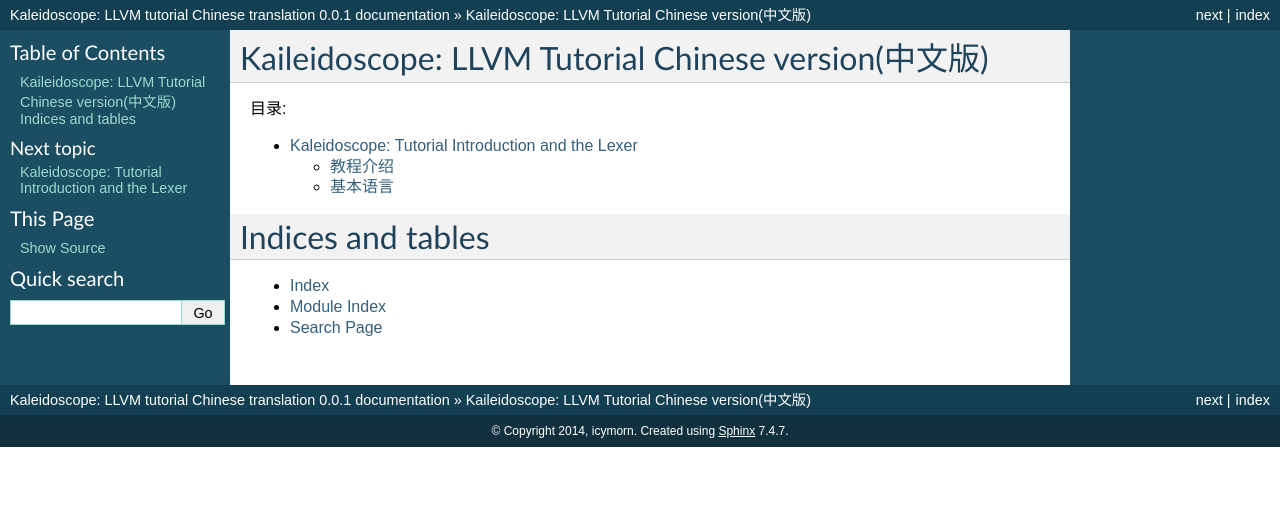
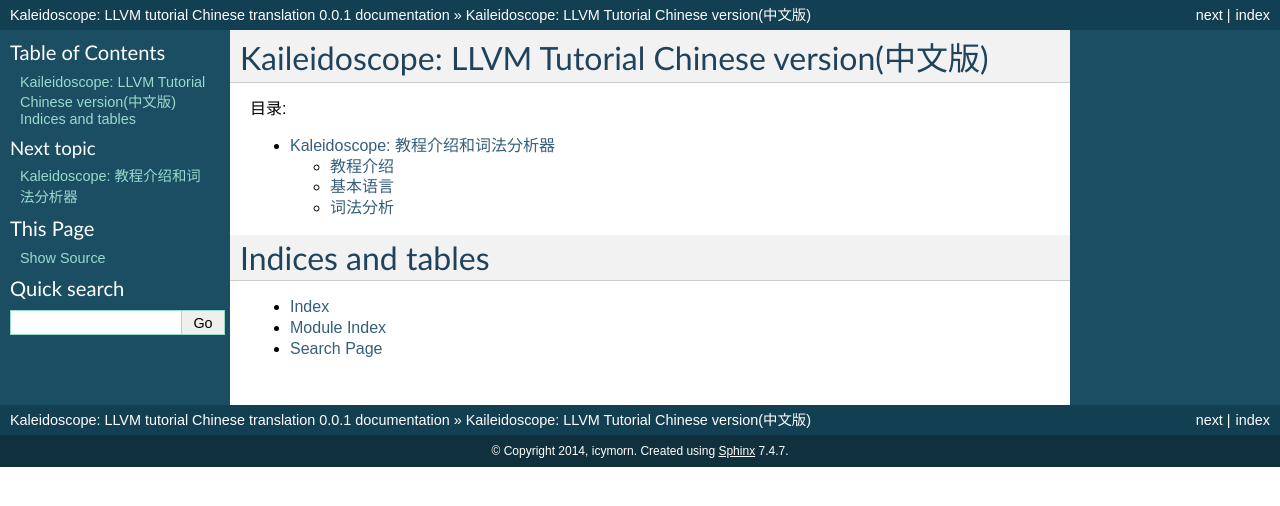
Before and after one commit to moevis/Kaleidoscope-LLVM-tutorial-zh-cn, a Sphinx documentation site: the page built from source/index.rst, in a window 1280 px wide. Shown: the top 506 px of the page. Built offline with Sphinx 7.4.7, drawn with Linux system fonts in a browser that asks for light colours; some of the changed lines change nothing that is shown.

Commit message:
complete chapter-1

```diff
--- a/source/chapter-1.rst
+++ b/source/chapter-1.rst
@@ -1,4 +1,4 @@
-Kaleidoscope: Tutorial Introduction and the Lexer
+Kaleidoscope: 教程介绍和词法分析器
 -------------------------------------------------
 
 原文地址：http://llvm.org/docs/tutorial/LangImpl1.html
@@ -61,3 +61,101 @@
 在第6章还有一个更有趣的例子，我们编写一个显示Mandelbrot集放大程序。
 
 那现在，让我们深入Kailedoscope语言的实现吧！
+
+词法分析
+^^^^
+
+实现语言的第一步，就是让语言具备从文本文件中读取程序代码，理解自己应该去做什么。传统方法的实现方法是“词法分析”（又名，“扫描器”）将输入分解为一串tokens，词法分析器返回每一个token包括token代码和一些可能的元数据（如数值）。首先，我们定义以下token：
+
+
+.. code-block:: C++
+
+    // The lexer returns tokens [0-255] if it is an unknown character, otherwise one
+	// of these for known things.
+	enum Token {
+	  tok_eof = -1,
+
+	  // commands
+	  tok_def = -2, tok_extern = -3,
+
+	  // primary
+	  tok_identifier = -4, tok_number = -5,
+	};
+
+	static std::string IdentifierStr;  // Filled in if tok_identifier
+	static double NumVal;              // Filled in if tok_number
+
+我们的词法分析器返回的每一个token可能是一个枚举值或者是一个字符比如“+”，实际上这返回的是字符的ASCII码，如果当前的token是一个标识符（identifier），全局变量`IdentifierStr`就会保存标识符的名字，如果当前标识符是数字字符（如1），`NumVal`将负责保存它的值。注意，我们保存变量时用了全局变量，这并不是一个最好的选择，只是为了让它写起来足够简单。
+
+
+词法分析器实际实现的功能是`gettok`函数。该函数被调用来从标准输入返回下一个token。它的定义开始为：
+
+.. code-block:: C++
+
+    /// gettok - Return the next token from standard input.
+	static int gettok() {
+	  static int LastChar = ' ';
+
+	  // Skip any whitespace.
+	  while (isspace(LastChar))
+	    LastChar = getchar();
+
+`gettok`通过调用C语言的`getchar()`来读取标准输入流的字符，它读取字符后会将其保存在`LastChar`并剔除出输入流。首先要做的是忽略token之间的空白符。这个可以用下面的循环实现。
+
+接着`gettok`要做的是识别标识符和保留字符如“def”。Kaleidoscope通过以下的简单循环实现：
+
+.. code-block:: C++
+
+    if (isalpha(LastChar)) { // identifier: [a-zA-Z][a-zA-Z0-9]*
+	  IdentifierStr = LastChar;
+	  while (isalnum((LastChar = getchar())))
+	    IdentifierStr += LastChar;
+
+	  if (IdentifierStr == "def") return tok_def;
+	  if (IdentifierStr == "extern") return tok_extern;
+	  return tok_identifier;
+	}
+
+当分析到标识符时，Kaleidoscope会设置全局变量`IdentifierStr`，在这个匹配中，还会检测是否出现了关键字。同样，匹配数字时，我们也这样：
+
+.. code-block:: C++
+
+    if (isdigit(LastChar) || LastChar == '.') {   // Number: [0-9.]+
+	  std::string NumStr;
+	  do {
+	    NumStr += LastChar;
+	    LastChar = getchar();
+	  } while (isdigit(LastChar) || LastChar == '.');
+
+	  NumVal = strtod(NumStr.c_str(), 0);
+	  return tok_number;
+	}
+
+这是处理输入的一段漂亮、简洁的代码。当读到数字时，我们使用了C中的`strtod`函数转化为数字，并储存在`NumVal`中。注意，这里可能会出现一些错误，当错误地读入“1.13.45.67”，这将被当作“1.23”处理。你可以自行去修复这个bug。下一步，我们处理注释：
+
+.. code-block:: C++
+
+    if (LastChar == '#') {
+	  // Comment until end of line.
+	  do LastChar = getchar();
+	  while (LastChar != EOF && LastChar != '\n' && LastChar != '\r');
+
+	  if (LastChar != EOF)
+	    return gettok();
+	}
+
+我们跳过注释直接来到行的末尾，然后返回下一个token。最后，如果输入不匹配上述情况，则可能时一个操作符“+”或者文件结束。这些都由下面代码处理：
+
+.. code-block:: C++
+
+      // Check for end of file.  Don't eat the EOF.
+	  if (LastChar == EOF)
+	    return tok_eof;
+
+	  // Otherwise, just return the character as its ascii value.
+	  int ThisChar = LastChar;
+	  LastChar = getchar();
+	  return ThisChar;
+	}
+
+至此，我们有了一个完整的词法分析器（完整的词法分析代码在下一章列出）。下一步，我们将构建一个抽象语法树和一个简单解析器。我们还包括一个驱动程序，以便您将词法分析器和语法分析器结合在一起。
```
